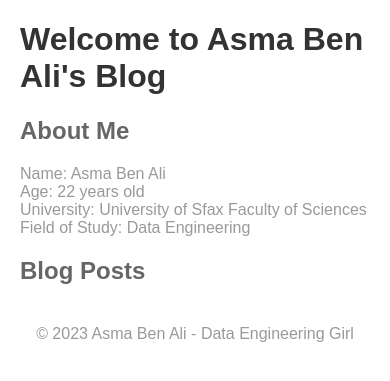
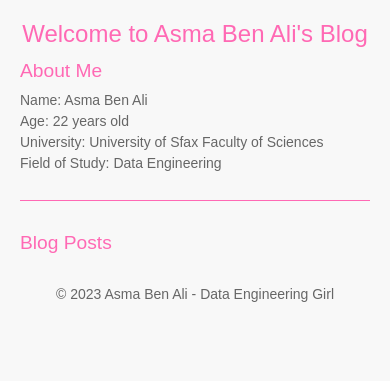
Before and after one commit to Asma-Ben-Ali/MyBlog, a Django app: page / in a window 390 px wide. Shown: the top 381 px of the page. Run offline with Django 3.2, Linux system fonts and the light colour scheme; data that the repository does not hold is empty.

Commit message:
CSS edit

```diff
--- /dev/null
+++ b/blog/static/css/blog.css
@@ -0,0 +1,91 @@
+body {
+  font-family: "Arial", sans-serif;
+  margin: 20px;
+  background-color: #f8f8f8;
+  color: #333;
+}
+
+h1 {
+  color: #ff69b4;
+  text-align: center;
+  margin-top: 40px;
+  margin-bottom: 20px;
+}
+
+h2 {
+  color: #ff69b4;
+  font-size: 1.5em;
+}
+
+p {
+  color: #666;
+  line-height: 1.5;
+}
+
+.bio {
+  margin-bottom: 40px;
+  border-bottom: 1px solid #ff69b4;
+  padding-bottom: 20px;
+}
+
+section {
+  margin-bottom: 40px;
+}
+
+time {
+  display: block;
+  color: #888;
+  font-style: italic;
+  margin-bottom: 10px;
+}
+
+a {
+  text-decoration: none;
+  color: #ff69b4;
+  transition: color 0.3s ease;
+}
+
+a:hover {
+  color: #ff1493;
+}
+
+footer {
+  margin-top: 40px;
+  text-align: center;
+  color: #999;
+}
+
+@media (max-width: 768px) {
+  h1 {
+    font-size: 24px;
+    margin-top: 20px;
+    margin-bottom: 10px;
+  }
+
+  h2 {
+    font-size: 1.2em;
+  }
+
+  .bio {
+    margin-bottom: 30px;
+    padding-bottom: 10px;
+  }
+
+  p {
+    font-size: 14px;
+  }
+
+  section {
+    margin-bottom: 30px;
+  }
+
+  time {
+    font-size: 12px;
+    margin-bottom: 5px;
+  }
+
+  footer {
+    margin-top: 30px;
+    font-size: 12px;
+  }
+}
--- a/blog/templates/blog/post_list.html
+++ b/blog/templates/blog/post_list.html
@@ -1,44 +1,11 @@
+{% load static %}
 <!DOCTYPE html>
 <html>
 <head>
+  <link rel="stylesheet" href="https://cdn.jsdelivr.net/npm/bootstrap@5.1.3/dist/css/bootstrap.min.css" integrity="sha384-1BmE4kWBq78iYhFldvKuhfTAU6auU8tT94WrHftjDbrCEXSU1oBoqyl2QvZ6jIW3" crossorigin="anonymous">
+  <link rel="stylesheet" href="{% static 'css/blog.css' %}">
   <meta charset="UTF-8">
   <title>Asma Ben Ali's Blog</title>
-    <style>
-        body {
-            font-family: Arial, sans-serif;
-            margin: 20px;
-        }
-        h1 {
-            color: #333;
-        }
-        h2 {
-            color: #666;
-        }
-        p {
-            color: #999;
-        }
-        .bio {
-            margin-bottom: 20px;
-        }
-        article {
-            margin-bottom: 40px;
-        }
-        time {
-            display: block;
-            color: #888;
-            font-style: italic;
-            margin-bottom: 10px;
-        }
-        a {
-            text-decoration: none;
-            color: #333;
-        }
-        footer {
-            margin-top: 40px;
-            text-align: center;
-            color: #999;
-        }
-    </style>
 </head>
 <body>
   <h1>Welcome to Asma Ben Ali's Blog</h1>
```
Lines whose indentation alone changed are shown as unchanged.
